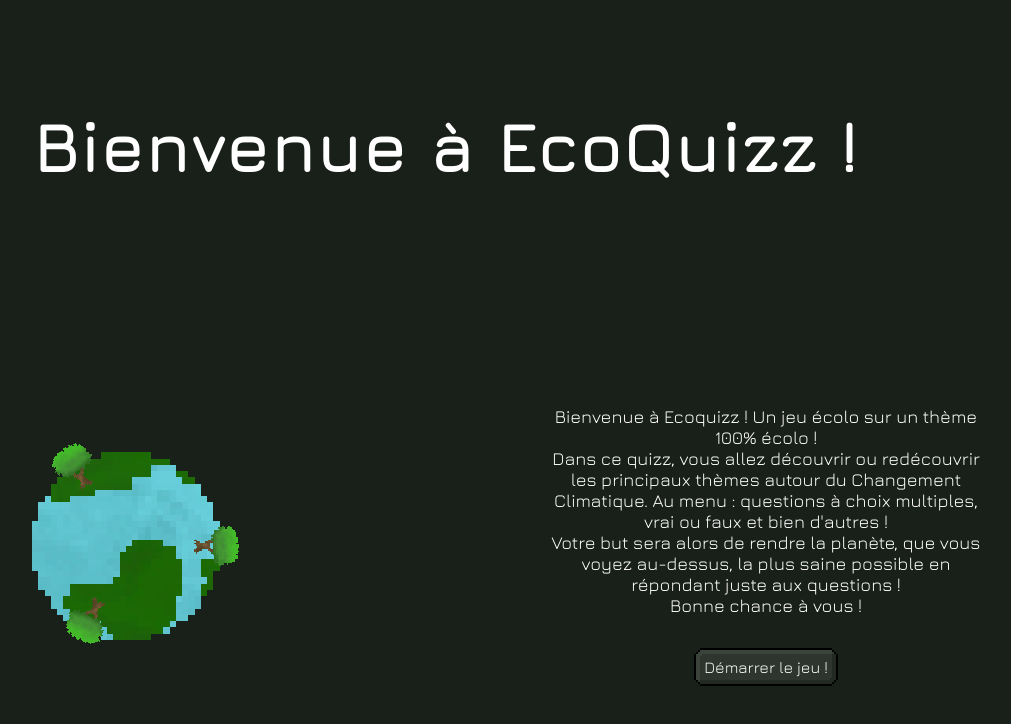
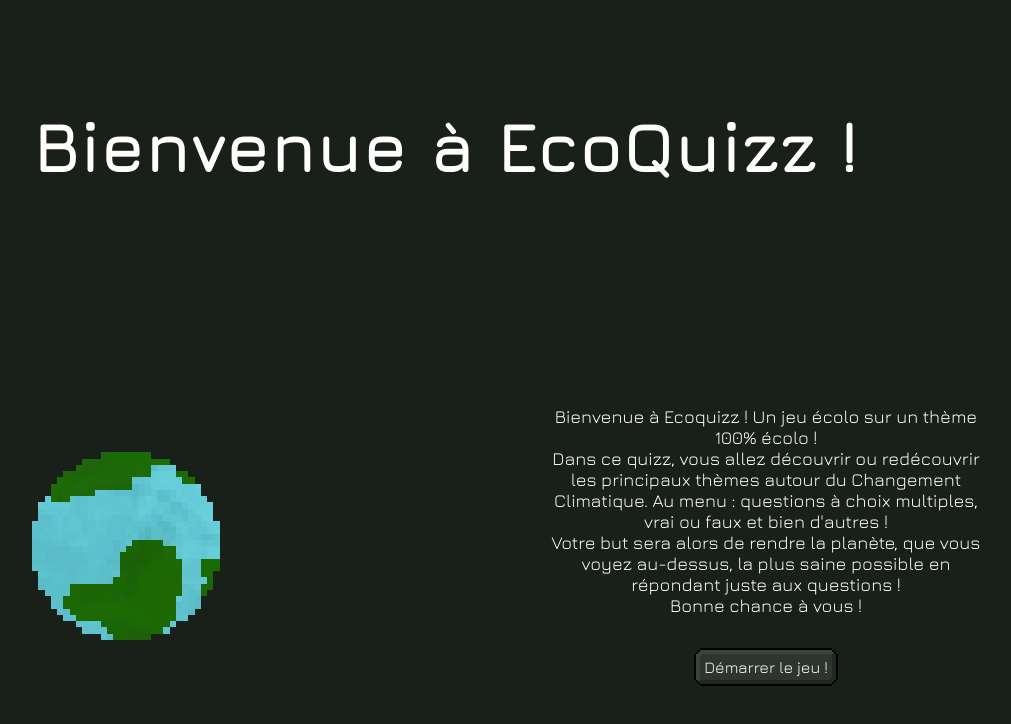
Before and after one commit to Rafiki13/ndi2023, a Vue app in the folder frontend/: page / in a window 1280 px wide. Shown: the top 724 px of the page, without its empty margins (194-1205 px from the left). Built offline with nearby package versions, Linux system fonts and the light colour scheme.

Commit message:
load sprites from GameView

```diff
--- a/frontend/src/components/EarthElementList.vue
+++ b/frontend/src/components/EarthElementList.vue
@@ -5,11 +5,7 @@ import SpriteElement from "@/components/SpriteElement.vue";
 
 let id = 0;
 
-// TODO : automatiser les sprites à utiliser lors des réponses de l'utilisateur
-const sprites: Ref<Sprite[]> = ref([
-  {id: id++, nom: "Arbre", fichier: "tree.png", description: "arbre", height: 50, marginBottom: 3},
-  {id: id++, nom: "Usine", fichier: "factory.png", description: "usine", height: 50, marginBottom: 7.6}
-]);
+const props = defineProps<{sprites: Ref<Sprite[]>}>();
 
 interface Sprite {
   id: number;
--- a/frontend/src/components/RotatingEarth.vue
+++ b/frontend/src/components/RotatingEarth.vue
@@ -1,5 +1,7 @@
 <script setup lang="ts">
 import {ref, type Ref} from "vue";
+
+const props = defineProps<{sprites: Ref<Sprite[]>}>();
 
 interface Sprite {
   id: number;
@@ -8,12 +10,6 @@ interface Sprite {
   marginBottom: number;
 }
 let id = 0;
-
-const sprites: Ref<Sprite[]> = ref([
-  {id: id++, nom: "Arbre", fichier: "tree.png", description: "arbre", height: 50, marginBottom: 7.6},
-  {id: id++, nom: "Usine", fichier: "tree.png", description: "arbre", height: 50, marginBottom: 7.6},
-  {id: id++, nom: "Usine", fichier: "tree.png", description: "arbre", height: 50, marginBottom: 5}
-]);
 
 </script>
 
@@ -24,7 +20,7 @@ const sprites: Ref<Sprite[]> = ref([
     <img v-for="sprite in sprites"
          :key="sprite.id"
          :src="`./src/assets/img/sprits/${sprite.fichier}`"
-         :style="`height: ${sprite.height}px; top: ${50 - (sprite.marginBottom * 2)}px; transform-origin: center ${125 - (sprite.marginBottom * 2)}px; transform: translateX(-50%) rotate(${(sprite.id * 360)/ id}deg);`"
+         :style="`height: ${sprite.height}px; top: ${50 - (sprite.marginBottom * 2)}px; transform-origin: center ${125 - (sprite.marginBottom * 2)}px; transform: translateX(-50%) rotate(${(sprite.id * 360)/ sprites.length}deg);`"
          class="sprite"
          />
   </div>
--- a/frontend/src/views/GameView.vue
+++ b/frontend/src/views/GameView.vue
@@ -2,9 +2,36 @@
 import QuizBlock from '@/components/QuizBlock.vue';
 import Earth from "@/components/RotatingEarth.vue";
 import HealthBar from "@/components/HealthBar.vue";
-import { ref, watch } from 'vue';
+import {Ref, ref, watch} from 'vue';
 import EarthElementList from "@/components/EarthElementList.vue";
 import router from '@/router';
+
+interface RotatingEarthSprite {
+  id: number;
+  fichier: string;
+  height: number;
+  marginBottom: number;
+}
+
+interface EarthListSprite {
+  id: number;
+  nom: string;
+  fichier: string;
+  description: string;
+  height: number;
+  marginBottom: number;
+}
+
+
+const spritesRotatingEarth: Ref<RotatingEarthSprite> = ref([
+  {id: 0, nom: "Arbre", fichier: "tree.png", description: "arbre", height: 50, marginBottom: 7.6},
+  {id: 1, nom: "Usine", fichier: "tree.png", description: "arbre", height: 50, marginBottom: 7.6},
+  {id: 2, nom: "Usine", fichier: "tree.png", description: "arbre", height: 50, marginBottom: 5}
+]);
+const spritesEarthList: Ref<EarthListSprite> = ref([
+  {id: 0, nom: "Arbre", fichier: "tree.png", description: "arbre", height: 50, marginBottom: 3},
+  {id: 1, nom: "Usine", fichier: "tree.png", description: "usine", height: 50, marginBottom: 7.6}
+]);
 
 const currentScore = ref(50);
 
@@ -24,8 +51,8 @@ const finishGame = () => {
     <div class="game-view">
         <div class="left-side inventoryGUI_item">
             <HealthBar :score="currentScore" />
-            <Earth />
-            <earth-element-list></earth-element-list>
+            <Earth :sprites="spritesRotatingEarth"/>
+            <earth-element-list :sprites="spritesEarthList"></earth-element-list>
         </div>
         <div class="right-side inventoryGUI_item">
             <QuizBlock @update-score="currentScore = Math.min(Math.max(currentScore + $event, 0), 100);"
```
